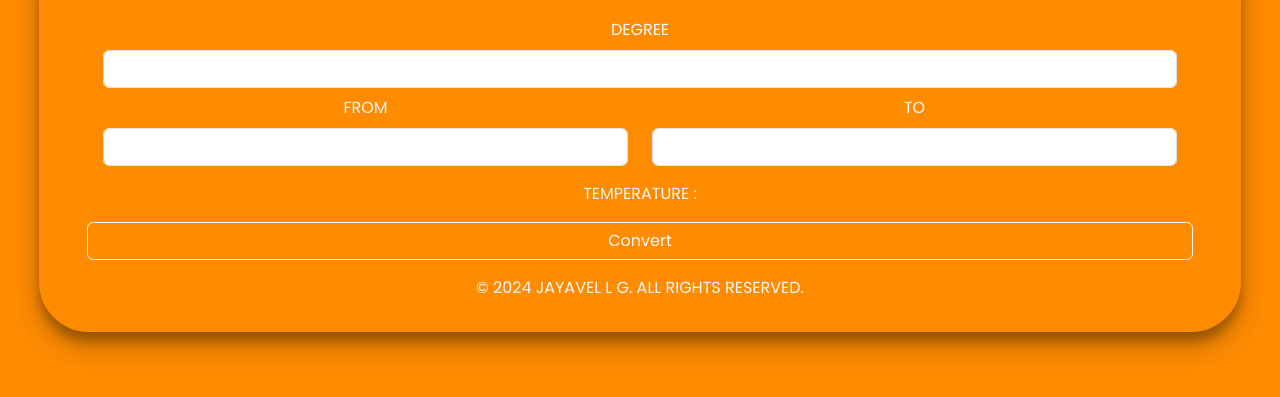
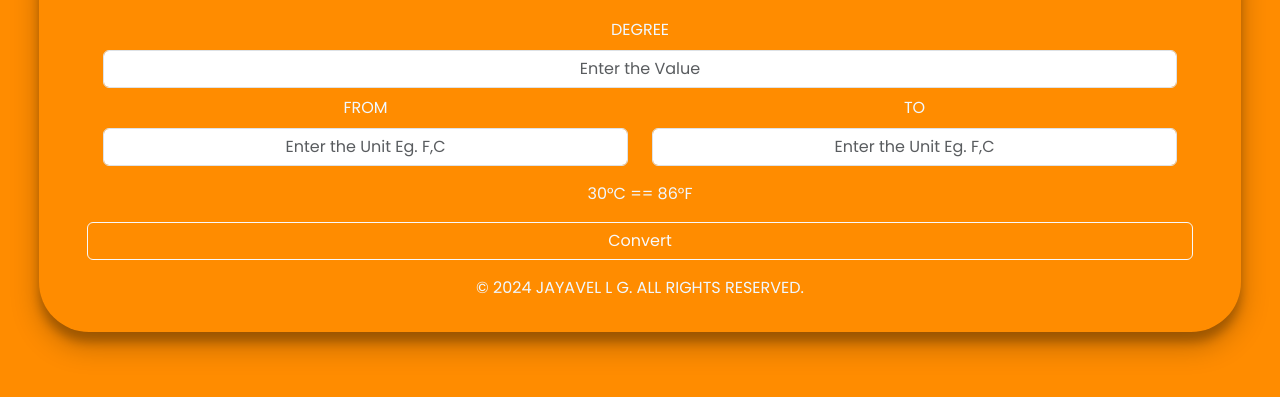
Before and after one commit to Jayavel2005/Temperature-Convertor, a plain HTML site: page index.html in a window 1280 px wide. Shown: the part 269-666 px from the top of the page. Drawn offline with nearby package versions, Linux system fonts and the light colour scheme.

Commit message:
fix : Some Changes Did

```diff
--- a/index.html
+++ b/index.html
@@ -34,21 +34,21 @@
           <div class="row p-3">
             <div class="col-lg-12 text-center">
                 <label for="degree" class="form-label">Degree</label>
-                <input type="text" class="form-control mb-2 text-center" id="degree">
+                <input type="text" class="form-control mb-2 text-center" id="degree" placeholder="Enter the Value">
             </div>
             <div class="col-lg-6 text-center">
                 <label for="fromdegree" class="form-label">From</label>
-                <input type="text " class="form-control text-center" id="fromdegree">
+                <input type="text " class="form-control text-center" id="fromdegree" placeholder="Enter the Unit Eg. F,C">
             </div>
             <div class="col-lg-6 text-center">
                 <label for="todegree" class="form-label">
                     To
                 </label>
-                <input type="text" class="form-control text-center" id="todegree">
+                <input type="text" class="form-control text-center" id="todegree" placeholder="Enter the Unit Eg. F,C">
             </div>
           </div>
 
-          <p class="text-center">Temperature : </p>
+          <p class="text-center">30&deg;C == 86&deg;F</p>
 
           <button class="btn btn-outline-light w-100 d-block mx-auto" onclick="convertTemperature()">Convert</button>
           <p class="text-center mt-3">© 2024 Jayavel L G. All rights reserved.</p>
```
